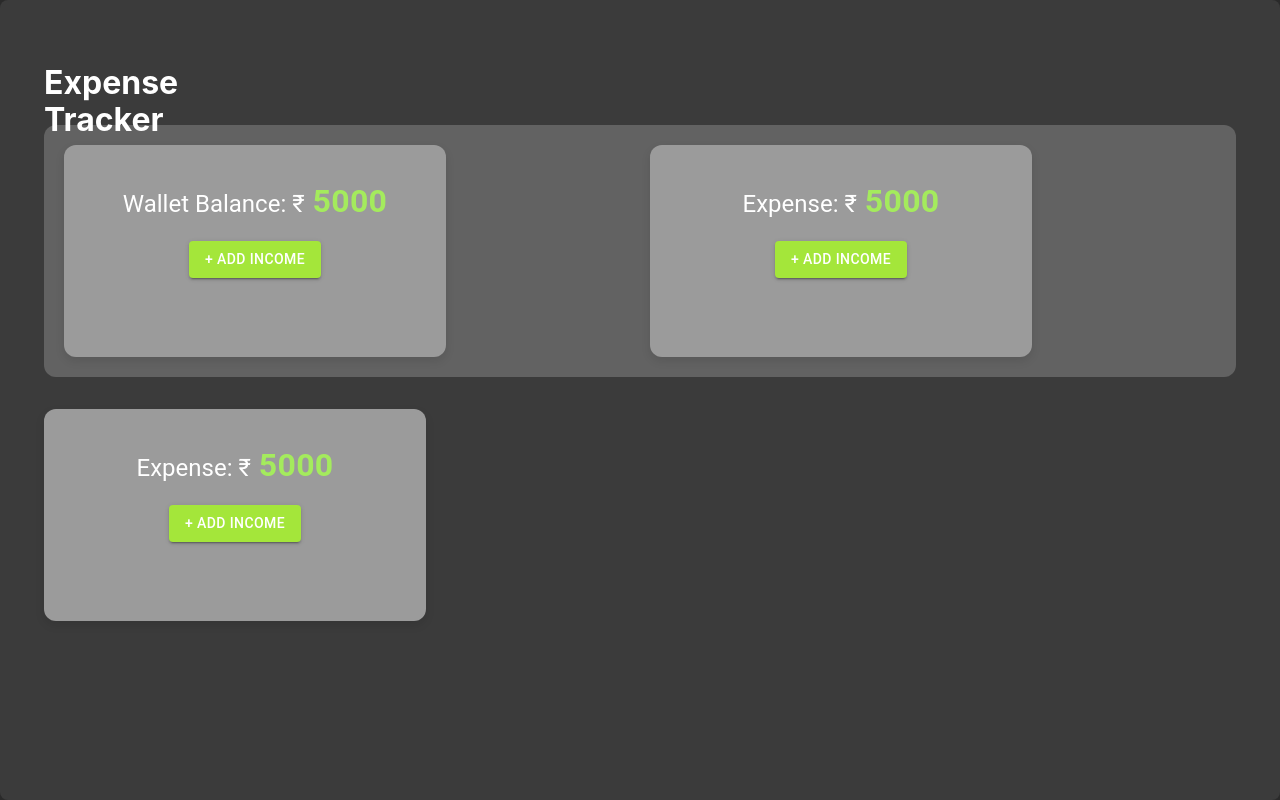
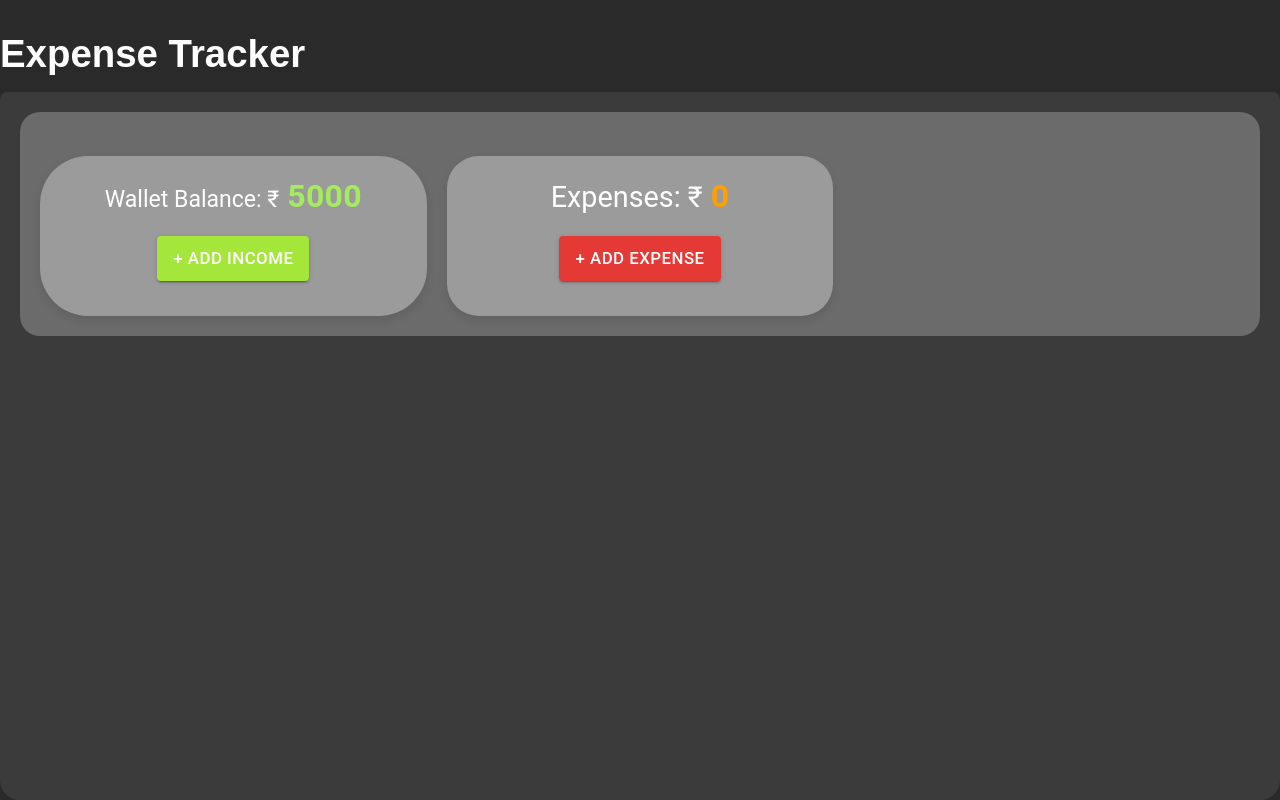
Before and after one commit to saikumar080/x-expense-tracker, a React (Create React App) app: page / in a window 1280 px wide. Built offline with nearby package versions, Linux system fonts and the light colour scheme.

Commit message:
Perfect-Header

```diff
--- a/src/App.css
+++ b/src/App.css
@@ -4,58 +4,55 @@ html, body{
     padding: 0;
     background-color:#2A2A2A;
     border-radius: 20px;
+    overflow-x: hidden;
+    color: #FFFFFF;
+    font-family: 'Ubuntu', sans-serif;
+    font-size: larger;
+
 }
 .container{
-    text-align: start;
+
     padding: 20px;
     color: #FFFFFF;
     min-height: 100vh;
     box-sizing: border-box;
     background-color: #3B3B3B;
-    border: 24px solid transparent;
     border-radius: 8px;
 }
-.summary-grid{
-    display: grid;
-    grid-template-columns: repeat(auto-fit, minmax(250px, 1fr));
-    gap: 20px;
-    margin: 24px 0px;
-    color: #FFFFFF;
-    background-color: #626262;
-    padding: 20px;
-    border-radius: 12px;
+.header-title{
+    font-size: 2rem;
+    font-weight: 700;
+    margin-bottom: 16px;
 }
-/* .summary-card {
-  height: 180px;
-  padding: 20px;
-  border-radius: 12px;
-  background-color: #9b9b9b;
-  display: flex;
-  flex-direction: column;
-  justify-content: space-between;
-} */
+@media (max-width:1200px) {
+  .header-title{
+    text-align: center;
+  }
+}
 .main-section {
   display: flex;
   gap: 24px;
   margin-top: 32px;
 }
+@media (max-width:900px) {
+  .main-section {
+    flex-direction: column;
+  }
 
+}
 .transactions {
   flex: 0 0 60%;
 }
 
 .top-expenses {
-  flex: 0 0 40%;
+  flex: 1;
+  min-width: 300px;
 }
 
 body{
     -webkit-font-smoothing:antialiased;
     -moz-osx-font-smoothing:grayscale;
 }
-@media (max-width: 900px) {
-  .summary-grid {
-    grid-template-columns: 1fr;
-  }
 
   .main-section {
     flex-direction: column;
@@ -63,6 +60,6 @@ body{
 
   .transactions,
   .top-expenses {
-    flex: 1;
-  }
+  width: 100%;
+  overflow-x: auto;
 }
--- a/src/App.js
+++ b/src/App.js
@@ -1,35 +1,27 @@
-import { useState } from "react";
+import { React} from "react";
 import { SnackbarProvider } from "notistack";
-import WalletBalance from "./Components/WalletBalance/WalletBalance";
-import ExpenseModal from "./Components/ExpenseForm/ExpenseModal";
-import ExpenseList from "./Components/ExpenseForm/ExpenseList";
-import CategoryPieChart from "./Components/Charts/CatergoryPieChart";
 import ExpenseBarChart from "./Components/Charts/ExpenseBarChart";
 import Header from "./Components/Header";
 import "./App.css";
 
 function App() {
-  const [open, setOpen] = useState(false);
+
 
   return (
     <SnackbarProvider maxSnack={3}>
+      <h2 className="header-title">Expense Tracker</h2>
         <div className="container">
            <Header  />
-           <div className="summary-grid">
-              <WalletBalance className="summary-card" />
-              <ExpenseList className="summary-card" />
-              <CategoryPieChart className="summary-card" />
-           </div>
+
            <div className="main-section">
-            <div className="transactions">
-              <ExpenseList />
+            <div className="edit-expenses">
             </div>
             <div className="top-expenses">
               <ExpenseBarChart />
             </div>
 
            </div>
-          <ExpenseModal isOpen={open} onClose={() => setOpen(false)} />
+
         </div>
     </SnackbarProvider>
   );
--- a/src/Components/Charts/CatergoryPieChart.jsx
+++ b/src/Components/Charts/CatergoryPieChart.jsx
@@ -2,7 +2,7 @@ import { PieChart, Pie, Cell, Tooltip, Legend } from "recharts";
 import { useExpense } from "../../context/ExpenseContext";
 import { groupByCategory } from "../../utils/dataTransformers";
 
-const COLORS = ["#0088FE", "#00C49F", "#FFBB28", "#FF8042"];
+const COLORS = ["#ffeb3b", "#00C49F", "#6200ea", "#FF8042"];
 
 function CategoryPieChart() {
   const { state } = useExpense();
@@ -10,15 +10,53 @@ function CategoryPieChart() {
 
   if (data.length === 0) return null;
 
+  // Determine width & height dynamically
+  const screenWidth = window.innerWidth;
+
+  let chartWidth = 380;
+  let chartHeight = 280;
+  let outerRadius = 110;
+
+  if (screenWidth <= 636) {
+    // Mobile
+    chartWidth = 280;
+    chartHeight = 300;
+    outerRadius = 90;
+  } else if (screenWidth <= 900) {
+    // Tablet
+    chartWidth = 320;
+    chartHeight = 300;
+    outerRadius = 100;
+  }
+
   return (
-    <PieChart width={350} height={300}>
-      <Pie data={data} dataKey="value" nameKey="name" outerRadius={100}>
+    <PieChart width={chartWidth} height={chartHeight}>
+      <Pie
+        data={data}
+        dataKey="value"
+        nameKey="name"
+        cx="50%"
+        cy="45%"
+        outerRadius={outerRadius}
+        paddingAngle={4}
+        labelLine={false}
+      >
         {data.map((_, i) => (
           <Cell key={i} fill={COLORS[i % COLORS.length]} />
         ))}
       </Pie>
+
       <Tooltip />
-      <Legend />
+
+      <Legend
+        verticalAlign="bottom"
+        align="center"
+        wrapperStyle={{
+          fontSize: "13px",
+          paddingTop: 10,
+          display: screenWidth < 360 ? "none" : "block"
+        }}
+      />
     </PieChart>
   );
 }
--- a/src/Components/ExpenseForm/ExpenseForm.jsx
+++ /dev/null
@@ -1,47 +0,0 @@
-import { useSnackbar } from "notistack";
-import { useExpense } from "../../context/ExpenseContext";
-import { v4 as uuid } from "uuid";
-import React,{useState} from "react";
-function ExpenseForm({onClose,editData}){
-    const{state,dispatch}=useExpense();
-    const{enqueueSnackbar}=useSnackbar();
-    const[title,setTitle]=useState(editData?.title ||"");
-    const[amount,setAmount]=useState(editData?.amount ||"");
-    const[category,setCategory]=useState(editData?.category ||"");
-    const[date, setDate]=useState(editData?.date ||"");
-    //form submit handler:
-    const handleSubmit=()=>{
-        if(!title || !amount || !category || !date){
-            enqueueSnackbar("Please fill all the fields", {variant:"warning"});
-            return;
-        }
-        const numAmount=Number(amount);
-        if(!editData && numAmount >state.balance){
-            enqueueSnackbar("Insufficient balance", {variant:"error"});
-            return;
-        }
-        const expense={
-            id:editData?.id || uuid(),
-            title,
-            amount:numAmount,
-            category,
-            date
-        }
-        dispatch({type:editData ? "EDIT_EXPENSE" : "ADD_EXPENSE", payload:expense});
-        enqueueSnackbar("Expense saved successfully", {variant:"success"});
-        onClose();
-    };
-    return(
-        <div className="expense-form">
-            <h2>{editData ? "Edit Expense" : "Add Expense"}</h2>
-             <input placeholder="Title" value={title} onChange={e => setTitle(e.target.value)} />
-             <input type="number" placeholder="Amount" value={amount} onChange={e => setAmount(e.target.value)} />
-            <input placeholder="Category" value={category} onChange={e => setCategory(e.target.value)} />
-            <input type="date" value={date} onChange={e => setDate(e.target.value)} />
-            <button onClick={handleSubmit}>{editData ? "Update" : "Add"}</button>
-            <button onClick={onClose}>Cancel</button>
-            I am expense Form..!!
-        </div>
-    )
-}
-export default ExpenseForm;
--- a/src/Components/ExpenseForm/ExpenseList.jsx
+++ b/src/Components/ExpenseForm/ExpenseList.jsx
@@ -1,98 +1,213 @@
-import React,{useState} from "react";
-import {Card, Button, CardContent,Stack,Typography, Dialog,DialogTitle, DialogContent,TextField,  Slide, Snackbar,Alert} from '@mui/material';
+import React, { useState } from "react";
+import {
+  Card,
+  Button,
+  CardContent,
+  Stack,
+  Typography,
+  Dialog,
+  DialogTitle,
+  DialogContent,
+  TextField,
+  Slide,
+  Snackbar,
+  Alert,
+  MenuItem
+} from "@mui/material";
 import { useExpense } from "../../context/ExpenseContext";
-// import ExpenseItem from "./ExpenseItem";
 
 const Transition = React.forwardRef(function Transition(props, ref) {
   return <Slide direction="up" ref={ref} {...props} />;
 });
 
+
 export default function ExpenseList() {
+  const { state, dispatch } = useExpense();
+const totalExpenses = state.expenses.reduce(
+  (total, expense) => total + expense.amount,
+  0
+);
 
-    const {state,dispatch}=useExpense();
-    const[showForm,setShowForm]=useState(false);
-    const[income,setIncome]=useState("");
+  const [showForm, setShowForm] = useState(false);
+  const [title, setTitle] = useState("");
+  const [amount, setAmount] = useState("");
+  const [category, setCategory] = useState("");
+  const [date, setDate] = useState("");
   const [snackbarOpen, setSnackbarOpen] = useState(false);
-    //handle add income form
-    const inputRef=React.useRef(null);
-    const handleAddIncomeForm=()=>{
-        const amount=Number(income);
-        if(isNaN(amount) || amount <=0){
+
+  const inputRef = React.useRef(null);
+
+  // handle add expense form
+  const handleAddExpense = () => {
+    const numAmount = Number(amount);
+
+    if (!title || !category || !date || isNaN(numAmount) || numAmount <= 0) {
       setSnackbarOpen(true);
-            inputRef.current?.focus();
       return;
     }
-        dispatch({
-            type:"ADD_BALANCE",
-            payload:amount,
-        })
-        setIncome("");
-        setShowForm(false);
+
+    if (numAmount > state.balance) {
+      setSnackbarOpen(true);
+      return;
     }
 
-    return(
+    dispatch({
+      type: "ADD_EXPENSE",
+      payload: {
+        id: Date.now(),
+        title,
+        amount: numAmount,
+        category,
+        date
+      }
+    });
+
+    // reset form
+    setTitle("");
+    setAmount("");
+    setCategory("");
+    setDate("");
+    setShowForm(false);
+  };
+
+  return (
     <>
-        <Card className="card" sx={{height:180, width:'100%', maxWidth:350, borderRadius:3, padding:2, backgroundColor:'#9B9B9B', color:'#FFFFFF',fontFamily:'Ubuntu, sans-serif',fontWeight:'700', boxShadow:'0px 4px 10px rgba(0,0,0,0.1)', transition:'transform 0.3s ease ', cursor:"pointer", '&:hover':{transform:'scale(1.02)'}}}>
-            <CardContent sx={{height:'100%', display:'flex', flexDirection:'column', justifyContent:'space-between',alignItems:'center'}}>
-                <Stack spacing={2} alignItems={"center"}>
-                    <Typography variant="h5" >
-                        Expense: ₹
+      {/* Expense Card */}
+      <Card
+        className="card"
+   sx={{ width: '100%', minHeight: 160,  borderRadius:8, backgroundColor:'#9B9B9B', color:'#FFFFFF',fontFamily:'Ubuntu, sans-serif',fontWeight:'700', boxShadow:'0px 4px 10px rgba(0,0,0,0.1)', transition:'transform 0.3s ease ', cursor:"pointer", '&:hover':{transform:'scale(1.02)'}}}
+      >
+        <CardContent
+          sx={{
+            height: "100%",
+            display: "flex",
+            flexDirection: "column",
+            justifyContent: "space-between",
+            alignItems: "center"
+          }}
+        >
+          <Stack spacing={2} alignItems="center">
+            <Typography variant="h5">
+              Expenses: ₹
               <Typography
                 component="span"
-                            sx={{color:"#A4EB5D", fontWeight:"700", fontSize:32,ml:1}}
+                sx={{
+                  color: "#ffa000",
+                  fontWeight: "700",
+                  fontSize: 32,
+                  ml: 1
+                }}
               >
-                            {state.balance}
+                {totalExpenses}
               </Typography>
             </Typography>
-                    <Button variant="contained" sx={{bgcolor:"#A4E63A","&:hover":{bgcolor:"#388E3C"},justifyContent:"center", alignItems:"center", gap:2    }} onClick={() => setShowForm(true)}>+ Add Income</Button>
 
+            <Button
+              variant="contained"
+              size="small"
+              sx={{
+                bgcolor: "#e53935",
+                "&:hover": { bgcolor: "#ff1744" },
+                fontSize: { xs: "0.75rem", sm: "0.875rem" },
+                paddingX: { xs: 1.5, sm: 2 },
+                paddingY: { xs: 0.5, sm: 1 }
+              }}
+              onClick={() => setShowForm(true)}
+            >
+              + Add Expense
+            </Button>
           </Stack>
-
-
         </CardContent>
       </Card>
+
+      {/* Add Expense Dialog */}
       <Dialog
         open={showForm}
         TransitionComponent={Transition}
         onClose={() => setShowForm(false)}
         fullWidth
         maxWidth="sm"
-            disableEscapeKeyDown
-            onEntered={()=>inputRef.current?.focus()}
+        onEntered={() => inputRef.current?.focus()}
       >
-            <DialogTitle sx={{color:"#212121"}}>Add Balance</DialogTitle>
+        <DialogTitle sx={{ color: "#212121" }}>
+          Add Expense
+        </DialogTitle>
+
         <DialogContent>
-                <Stack direction={"row"} spacing={1} mt={1} alignItems={"center"}>
+          <Stack spacing={2} mt={1}>
             <TextField
-                        label="Income Amount"
+              label="Title"
+              fullWidth
+              value={title}
+              onChange={(e) => setTitle(e.target.value)}
+              inputRef={inputRef}
+            />
+
+            <TextField
+              label="Amount"
               type="number"
               fullWidth
-                        value={income}
-                        onChange={(e) => setIncome(e.target.value)}
-                        inputRef={inputRef}
-                        onKeyDown={(e)=>e.key=== 'Enter' && handleAddIncomeForm()}
-                        sx={{flex:1}}
-
+              value={amount}
+              onChange={(e) => setAmount(e.target.value)}
             />
 
-                    <Button onClick={handleAddIncomeForm} variant="contained" sx={{bgcolor:"#ffc107","&:hover":{bgcolor:"#ff9800"}}}>Add Balance</Button>
-                    <Button onClick={() => setShowForm(false)} sx={{bgcolor:"#eeeeee","&:hover":{bgcolor:"#d84315"},color:"black"}}>Cancel</Button>
+            <TextField
+              select
+              label="Category"
+              fullWidth
+              value={category}
+              onChange={(e) => setCategory(e.target.value)}
+            >
+              <MenuItem value="Food">Food</MenuItem>
+              <MenuItem value="Travel">Travel</MenuItem>
+              <MenuItem value="Shopping">Shopping</MenuItem>
+              <MenuItem value="Bills">Bills</MenuItem>
+            </TextField>
+
+            <TextField
+              type="date"
+              label="Date"
+              fullWidth
+              InputLabelProps={{ shrink: true }}
+              value={date}
+              onChange={(e) => setDate(e.target.value)}
+            />
+
+            <Stack direction="row" spacing={2} justifyContent="flex-end">
+              <Button
+                onClick={handleAddExpense}
+                variant="contained"
+                sx={{ bgcolor: "#ffc107", "&:hover": { bgcolor: "#ff9800" } }}
+              >
+                Add Expense
+              </Button>
+
+              <Button
+                onClick={() => setShowForm(false)}
+                sx={{
+                  bgcolor: "#eeeeee",
+                  "&:hover": { bgcolor: "#d84315" },
+                  color: "black"
+                }}
+              >
+                Cancel
+              </Button>
+            </Stack>
           </Stack>
         </DialogContent>
       </Dialog>
-        {/* Snackbar for invalid input */}
+
+      {/* Snackbar */}
       <Snackbar
         open={snackbarOpen}
         autoHideDuration={3000}
         onClose={() => setSnackbarOpen(false)}
-            anchorOrigin={{vertical:"top",horizontal:"center"}}
+        anchorOrigin={{ vertical: "top", horizontal: "center" }}
       >
-            <Alert onClose={() => setSnackbarOpen(false)} severity="error" sx={{ width: '100%' }}>
-              Invalid amount! Enter a positive number.
+        <Alert severity="error" sx={{ width: "100%" }}>
+          Invalid input or insufficient balance
         </Alert>
-
       </Snackbar>
     </>
-
-    )
+  );
 }
--- a/src/Components/ExpenseForm/ExpenseModal.jsx
+++ /dev/null
@@ -1,16 +0,0 @@
-import React from "react";
-import Modal from "react-modal";
-import ExpenseForm from "./ExpenseForm";
-Modal.setAppElement('#root');
-export default function ExpenseModal({isOpen,onClose,editData}){
-    return(
-        <Modal
-        isOpen={isOpen}
-        onRequestClose={onClose}
-        className="modal"
-        overlayClassName="overlay"
-        >
-            <ExpenseForm onClose={onClose} editData={editData}/>
-        </Modal>
-    )
-}
--- /dev/null
+++ b/src/Components/Header.css
@@ -0,0 +1,35 @@
+.header-box{
+    background-color: #6b6b6b;
+    border-radius: 20px;
+    padding: 20px;
+}
+.header-layout {
+  display: grid;
+  grid-template-columns: 1fr;   /* Mobile + Tablet */
+  gap: 20px;
+  margin-top: 24px;
+}
+
+/* Desktop */
+@media (min-width: 1200px) {
+  .header-layout {
+    grid-template-columns: repeat(3, 1fr);
+  }
+}
+@media (max-width:1200px) {
+    .header-layout {
+        grid-template-columns: repeat(1, 1fr);
+    }
+    .header-layout{
+        gap: 16px;
+        display: flex;
+        flex-direction: column;
+        justify-content: center;
+        align-items: center;
+
+    }
+    .header-box{
+        width: 100%;
+
+    }
+}
--- a/src/Components/Header.jsx
+++ b/src/Components/Header.jsx
@@ -1,20 +1,17 @@
-export default function Header(){
-    return(
-        <header >
-            <h1
-            style={{
-                width:251,
-                height:37,
-                font:"ubuntu, sans-serif",
-                fontWeight:700,
-                fontSize:32,
-                lineHeight:"37px",
-                letterSpacing:0,
-                color:"#FFFFFF",
-                margin:"20px 0"
-                }}>
-                    Expense Tracker
-                </h1>
-        </header>
-    )
+import React from 'react'
+import "./Header.css"
+import WalletBalance from './WalletBalance/WalletBalance'
+import ExpenseList from './ExpenseForm/ExpenseList'
+import CategoryPieChart from './Charts/CatergoryPieChart'
+export default function Header() {
+  return (
+    <div className='header-box'>
+        <div className="header-layout">
+            <WalletBalance />
+            <ExpenseList />
+            <CategoryPieChart />
+        </div>
+    </div>
+
+  )
 }
--- a/src/Components/WalletBalance/WalletBalance.jsx
+++ b/src/Components/WalletBalance/WalletBalance.jsx
@@ -31,19 +31,21 @@ export default  function WalletBalance() {
 
     return(
     <>
-        <Card className="card" sx={{height:180, width:'100%', maxWidth:350, borderRadius:3, padding:2, backgroundColor:'#9B9B9B', color:'#FFFFFF',fontFamily:'Ubuntu, sans-serif',fontWeight:'700', boxShadow:'0px 4px 10px rgba(0,0,0,0.1)', transition:'transform 0.3s ease ', cursor:"pointer", '&:hover':{transform:'scale(1.02)'}}}>
+        <Card className="card" sx={{ width: '100%', minHeight: 160,  borderRadius:12, backgroundColor:'#9B9B9B', color:'#FFFFFF',fontFamily:'Ubuntu, sans-serif',fontWeight:'700', boxShadow:'0px 4px 10px rgba(0,0,0,0.1)', transition:'transform 0.3s ease ', cursor:"pointer", '&:hover':{transform:'scale(1.02)'}}}>
             <CardContent sx={{height:'100%', display:'flex', flexDirection:'column', justifyContent:'space-between',alignItems:'center'}}>
-                <Stack spacing={2} alignItems={"center"}>
-                    <Typography variant="h5" >
+                <Stack spacing={2} alignItems={"center"} >
+                    <Typography variant="h5" sx={{fontSize:{xs:"1rem", md:"1.2rem"}}} >
                         Wallet Balance: ₹
                         <Typography
                             component="span"
-                            sx={{color:"#A4EB5D", fontWeight:"700", fontSize:32,ml:1}}
+                            sx={{color:"#A4EB5D", fontWeight:"700",  fontSize: { xs: 20, sm: 24, md: 28, lg: 32 },ml:1}}
                         >
                             {state.balance}
                         </Typography>
                     </Typography>
-                    <Button variant="contained" sx={{bgcolor:"#A4E63A","&:hover":{bgcolor:"#388E3C"},justifyContent:"center", alignItems:"center", gap:2    }} onClick={() => setShowForm(true)}>+ Add Income</Button>
+                    <Button variant="contained" sx={{bgcolor:"#A4E63A","&:hover":{bgcolor:"#388E3C"},justifyContent:"center", alignItems:"center", gap:2, fontSize: { xs: "0.75rem", sm: "0.875rem" },
+                paddingX: { xs: 1.5, sm: 2 },
+                paddingY: { xs: 0.5, sm: 1 }   }} onClick={() => setShowForm(true)}>+ Add Income</Button>
 
                 </Stack>
 
@@ -61,7 +63,7 @@ export default  function WalletBalance() {
         >
             <DialogTitle sx={{color:"#212121"}}>Add Balance</DialogTitle>
             <DialogContent>
-                <Stack direction={"row"} spacing={1} mt={1} alignItems={"center"}>
+                <Stack direction={{ xs: "column", sm: "row" }} spacing={1} mt={1} alignItems={"center"}>
                     <TextField
                         label="Income Amount"
                         type="number"
--- /dev/null
+++ b/src/Header.css
@@ -0,0 +1,13 @@
+.header-layout {
+  display: grid;
+  grid-template-columns: 1fr;   /* Mobile + Tablet */
+  gap: 20px;
+  margin-top: 24px;
+}
+
+/* Desktop */
+@media (min-width: 1200px) {
+  .header-layout {
+    grid-template-columns: repeat(3, 1fr);
+  }
+}
--- a/src/context/expenseReducer.js
+++ b/src/context/expenseReducer.js
@@ -5,7 +5,10 @@ export const initialState = {
 export const expenseReducer = (state, action) => {
     switch(action.type){
         case "ADD_BALANCE":
-            return{...state,balance:state.balance+action.payload};
+            return{
+                ...state,
+                balance:state.balance+action.payload
+            };
         case "ADD_EXPENSE":
             return{
                 ...state,
@@ -13,11 +16,14 @@ export const expenseReducer = (state, action) => {
                 expenses:[action.payload,...state.expenses]
             };
         case "EDIT_EXPENSE":{
+            const existingExpense=state.expenses.find(exp=>exp.id===action.payload.id);
+            if(!existingExpense) return state;
+
             const updateExpense=state.expenses.map(exp=>
                 exp.id===action.payload.id ? action.payload :exp
             );
-            const oldAmount=state.expenses.find(e=>e.id === action.payload.id).amount
-            const diff=action.payload.amount - oldAmount;
+
+            const diff=action.payload.amount -existingExpense.amount;
             return{
                 ...state,
                 balance:state.balance - diff,
```
Also changed, not shown: src/Components/ExpenseForm/ExpenseItem.jsx (deleted, +0 -25 lines). Lines whose indentation alone changed are shown as unchanged.
